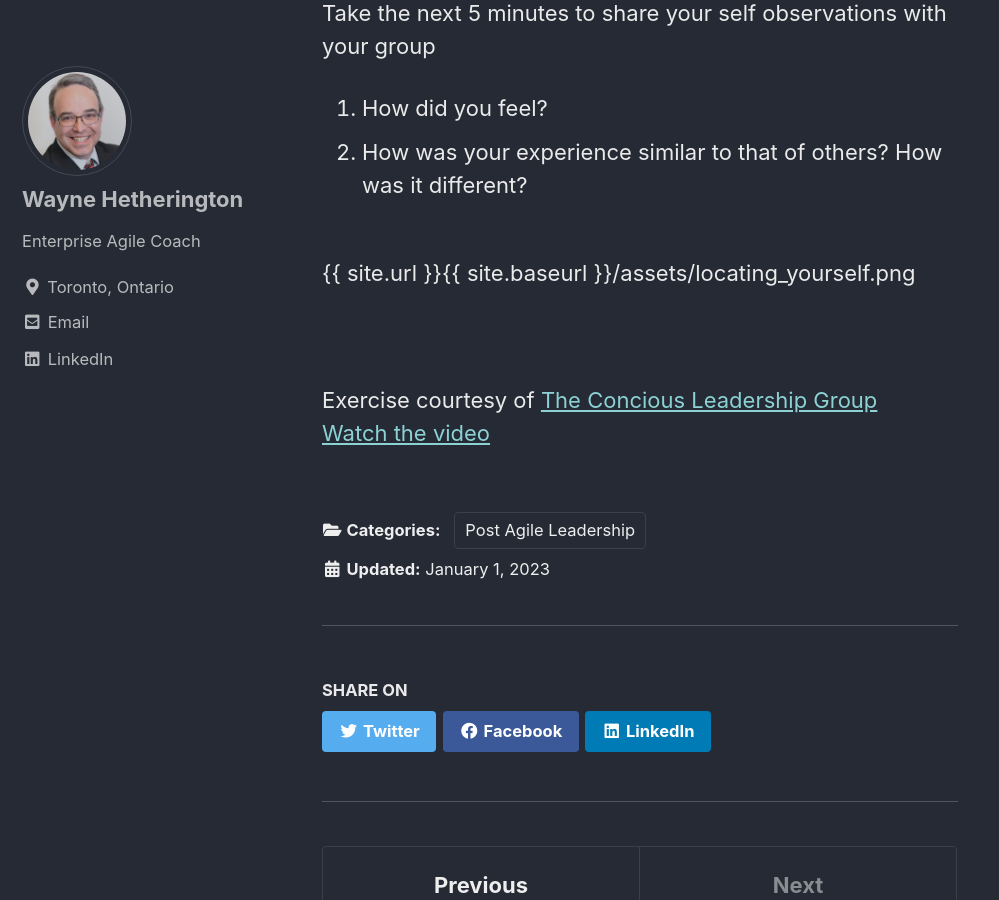
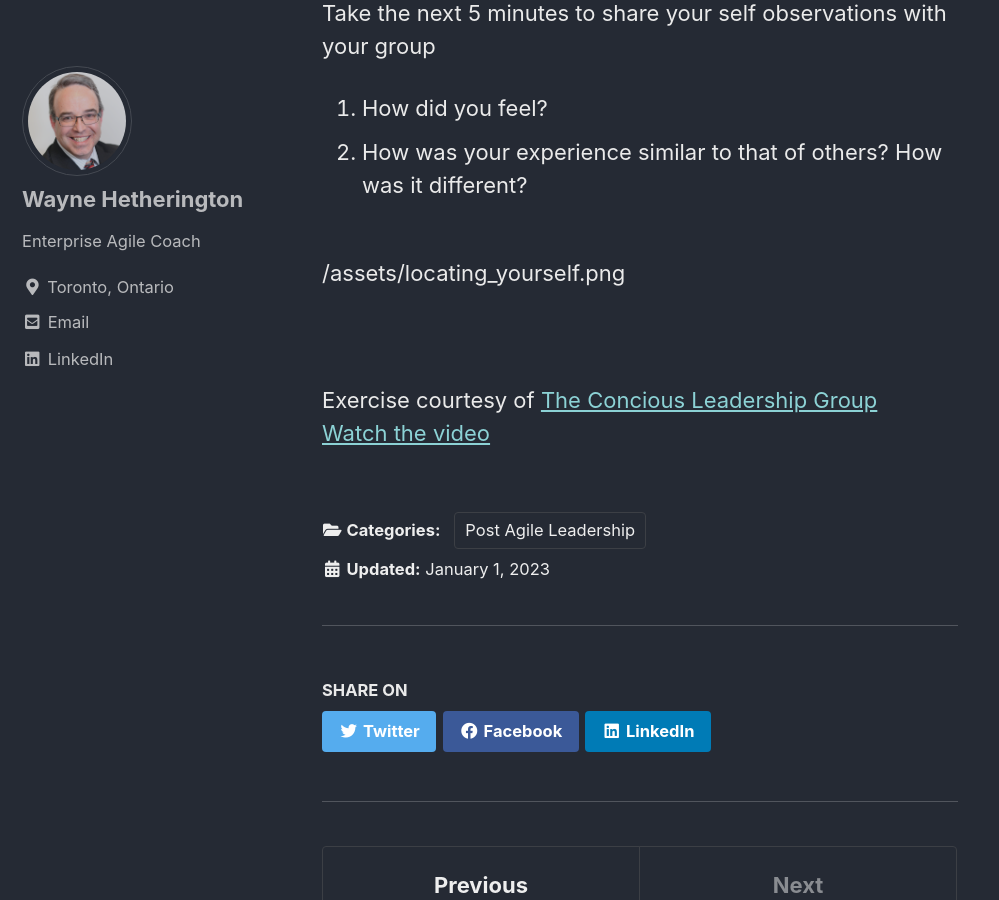
Before and after one commit to waynehet/classz.github.io, a Jekyll site: the page built from _posts/2023-01-01-above-below.markdown, in a window 1280 px wide and 900 px high, scrolled down 1037 px. Shown: the whole window, without its empty margins (0-999 px from the left). Built offline with Jekyll 4.4.1, drawn with Linux system fonts in a browser that asks for light colours; cached includes are drawn as plain includes; some of the changed lines change nothing that is shown.

Commit message:
adjust png path

```diff
--- a/_posts/2023-01-01-above-below.markdown
+++ b/_posts/2023-01-01-above-below.markdown
@@ -18,7 +18,7 @@ Take the next 5 minutes to share your self observations with your group
 2. How was your experience similar to that of others?  How was it different?
 
 <br>
-{% raw %}{{ site.url }}{{ site.baseurl }}/assets/locating_yourself.png{% endraw %}
+{{site.baseurl}}/assets/locating_yourself.png
 <!-- <embed src="{{site.baseurl}}/assets/locating_yourself.pdf" type="application/pdf" width="100%"> -->
 
 <br><br>
```
